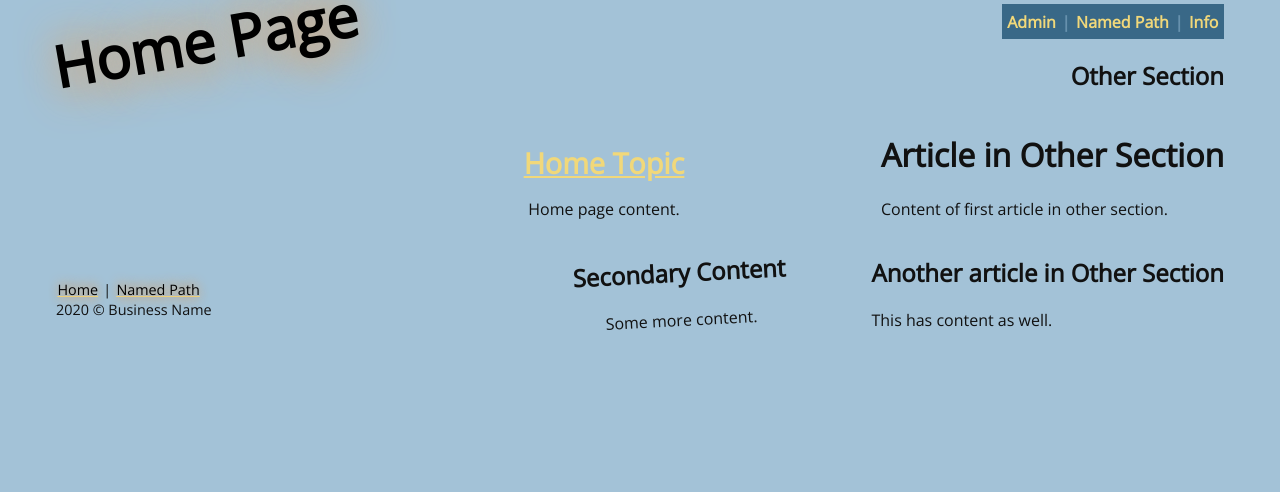
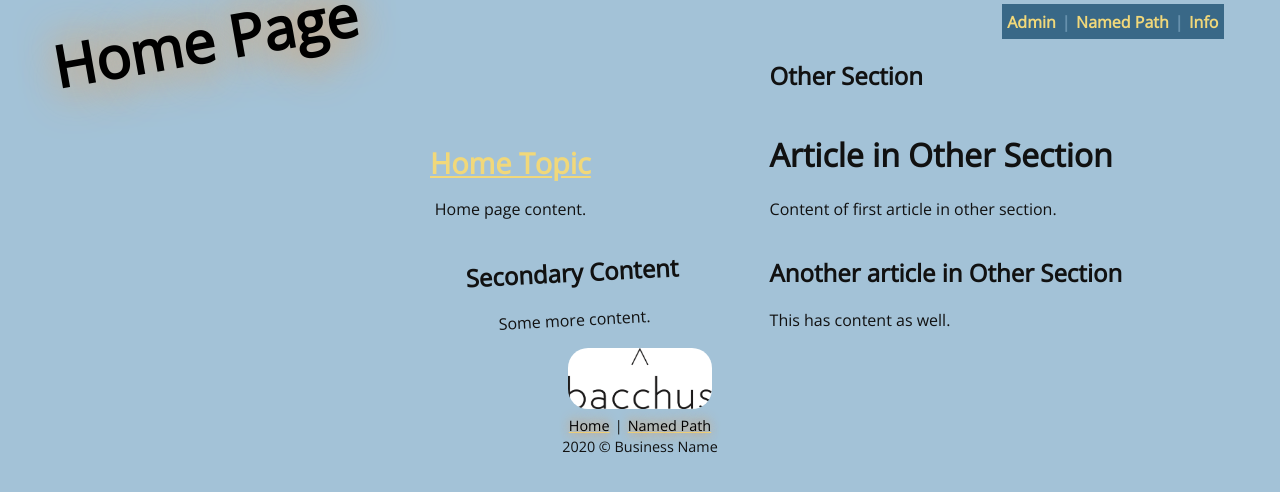
Before and after one commit to SeattleChris/sample-django, a Django app: page / in a window 1280 px wide. Shown: the top 492 px of the page. Run offline with Django 3.2, Linux system fonts and the light colour scheme; some web fonts are replaced.

Commit message:
Remove unneded artifacts.

```diff
--- a/web/project/settings.py
+++ b/web/project/settings.py
@@ -144,7 +144,6 @@ else:
     # STATIC_ROOT = os.path.join(BASE_DIR, '..', 'www', 'static')
     # MEDIA_URL = '/media/'
     # MEDIA_ROOT = os.path.join(BASE_DIR, '..', 'www', 'media')
-# STATICFILES_DIRS = (os.path.join(BASE_DIR, 'static'),)
 # STATIC_ROOT = os.path.join(BASE_DIR, 'static')
 # MEDIA_ROOT = os.path.join(BASE_DIR, 'media')
 if DEBUG:  # or HOSTED_PYTHONANYWHERE:
--- a/web/static/css/home.css
+++ b/web/static/css/home.css
@@ -1,19 +1 @@
-main > * { flex: unset; }
-main section:nth-child(2) { align-items: flex-end; }
-
-@media screen and (min-width: 461px) { main section:nth-child(2) { max-width: 25.3rem; } }
-@media screen and (min-width: 690px) {
-    footer { text-align: left; width: 11.5rem; position: relative; bottom: 13.25rem; }
-    footer > a:first-child { display: initial; } /* un-hides footer img */
-    footer li:first-child { display: none; }
-}
-@media screen and (min-width: 776px) {
-    footer > a:first-child { display: none; } /* hides footer img */
-    footer { width: 20.58rem; bottom: 4.25rem; }
-    footer li:first-child { display: unset; }
-}
-@media screen and (min-width: 1076px) {
-    main { justify-content: flex-start; }
-    #offers-visual-element { left: -1rem; right: unset; }
-    main section:nth-child(2) { min-width: 25rem; max-width: 32.3876935rem; }
-}
+/* Styles Unique to Home Page  */
```
